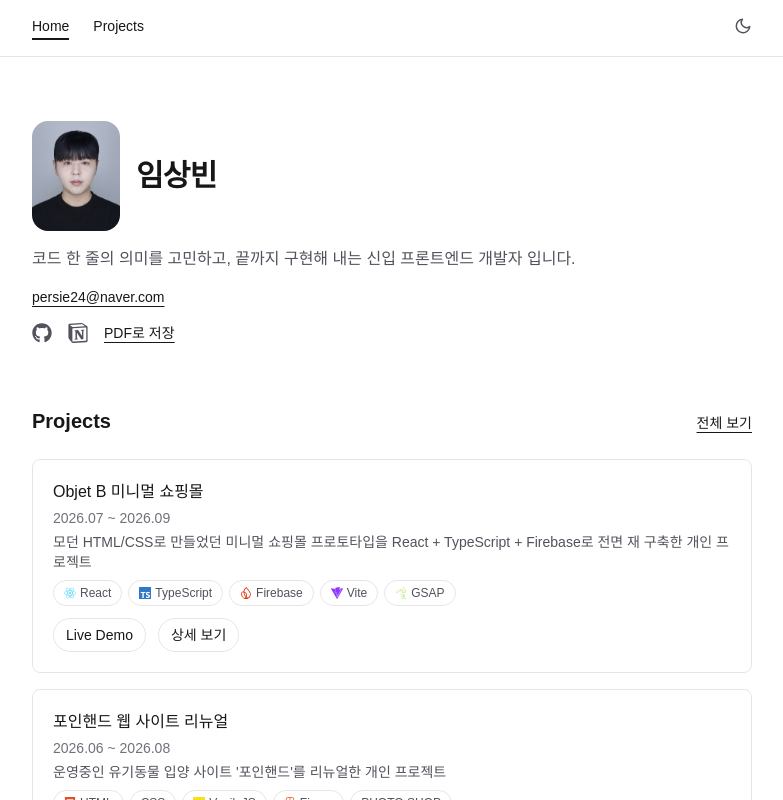
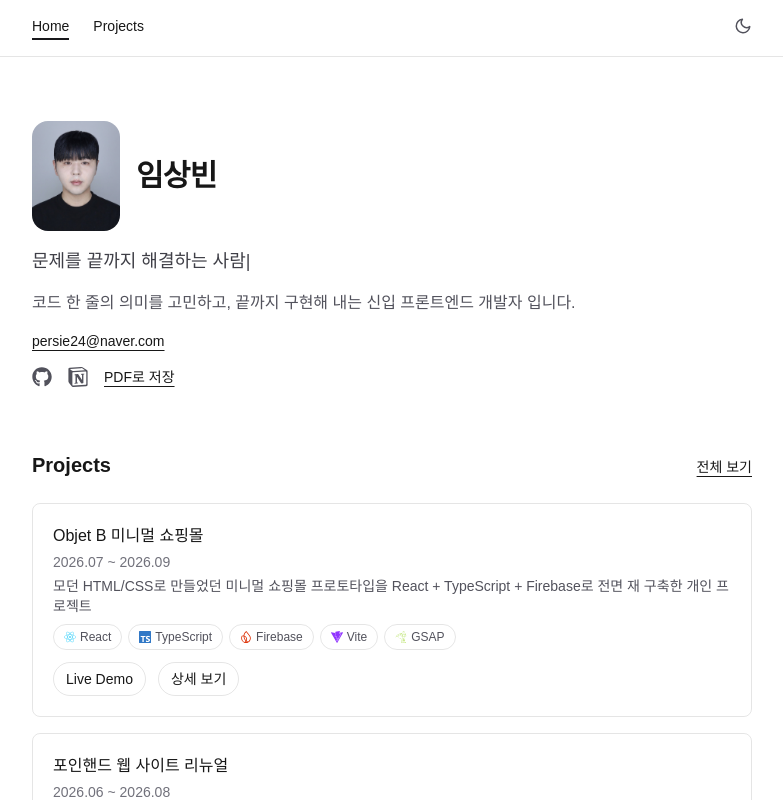
Before and after one commit to lym-bin/sangbin-dev, a Next.js app: page / in a window 1280 px wide. Shown: the top 800 px of the page, without its empty margins (248-1031 px from the left). Built offline with nearby package versions, Linux system fonts and the light colour scheme.

Commit message:
홈 소개에 타이핑 인터렉션 추가

```diff
--- a/src/app/page.tsx
+++ b/src/app/page.tsx
@@ -10,6 +10,7 @@ import HomeIntro from "@/components/HomeIntro";
 import ScrollReveal from "@/components/ScrollReveal";
 import PrintButton from "@/components/PrintButton";
 import ContactForm from "@/components/ContactForm";
+import TypingIntro from "@/components/TypingIntro";
 
 export default function Home() {
   return (
@@ -26,6 +27,7 @@ export default function Home() {
             />
             <InteractiveName name="임상빈" />
           </div>
+          <TypingIntro />
           <p className="intro-item max-w-xl text-balance break-keep text-zinc-600 dark:text-zinc-400">
             코드 한 줄의 의미를 고민하고, 끝까지 구현해 내는 신입 프론트엔드
             개발자 입니다.
--- a/src/components/SkillChips.tsx
+++ b/src/components/SkillChips.tsx
@@ -5,7 +5,7 @@ import gsap from "gsap";
 
 const skillGroups = [
   {
-    category: "실무 사용",
+    category: "프로젝트 사용",
     skills: [
       "HTML",
       "CSS",
@@ -18,7 +18,7 @@ const skillGroups = [
   },
 
   {
-    category: "프로젝트 경험",
+    category: "배포 및 기타, 디자인 경험",
     skills: ["Firebase", "Figma", "Git", "Vite", "Next.js"],
   },
 ];
--- /dev/null
+++ b/src/components/TypingIntro.tsx
@@ -0,0 +1,56 @@
+"use client";
+
+import { useEffect, useState } from "react";
+
+const phrases = [
+  "프론트엔드 개발자",
+  "문제를 끝까지 해결하는 사람",
+  "AI와 함께 성장하는 개발자",
+];
+
+const TYPE_SPEED = 100;
+const DELETE_SPEED = 50;
+const PAUSE_AFTER_TYPE = 1500;
+
+export default function TypingIntro() {
+  const [text, setText] = useState("");
+  const [phraseIndex, setPhraseIndex] = useState(0);
+  const [isDeleting, setIsDeleting] = useState(false);
+
+  useEffect(() => {
+    const currentPhrase = phrases[phraseIndex];
+
+    if (!isDeleting && text === currentPhrase) {
+      const timeout = setTimeout(() => setIsDeleting(true), PAUSE_AFTER_TYPE);
+      return () => clearTimeout(timeout);
+    }
+
+    if (isDeleting && text === "") {
+      const timeout = setTimeout(() => {
+        setIsDeleting(false);
+        setPhraseIndex((prev) => (prev + 1) % phrases.length);
+      }, 0);
+      return () => clearTimeout(timeout);
+    }
+
+    const timeout = setTimeout(
+      () => {
+        setText((prev) =>
+          isDeleting
+            ? currentPhrase.slice(0, prev.length - 1)
+            : currentPhrase.slice(0, prev.length + 1),
+        );
+      },
+      isDeleting ? DELETE_SPEED : TYPE_SPEED,
+    );
+
+    return () => clearTimeout(timeout);
+  }, [text, isDeleting, phraseIndex]);
+
+  return (
+    <p className="intro-item text-lg font-medium text-zinc-700 dark:text-zinc-300">
+      {text}
+      <span className="animate-pulse">|</span>
+    </p>
+  );
+}
```
